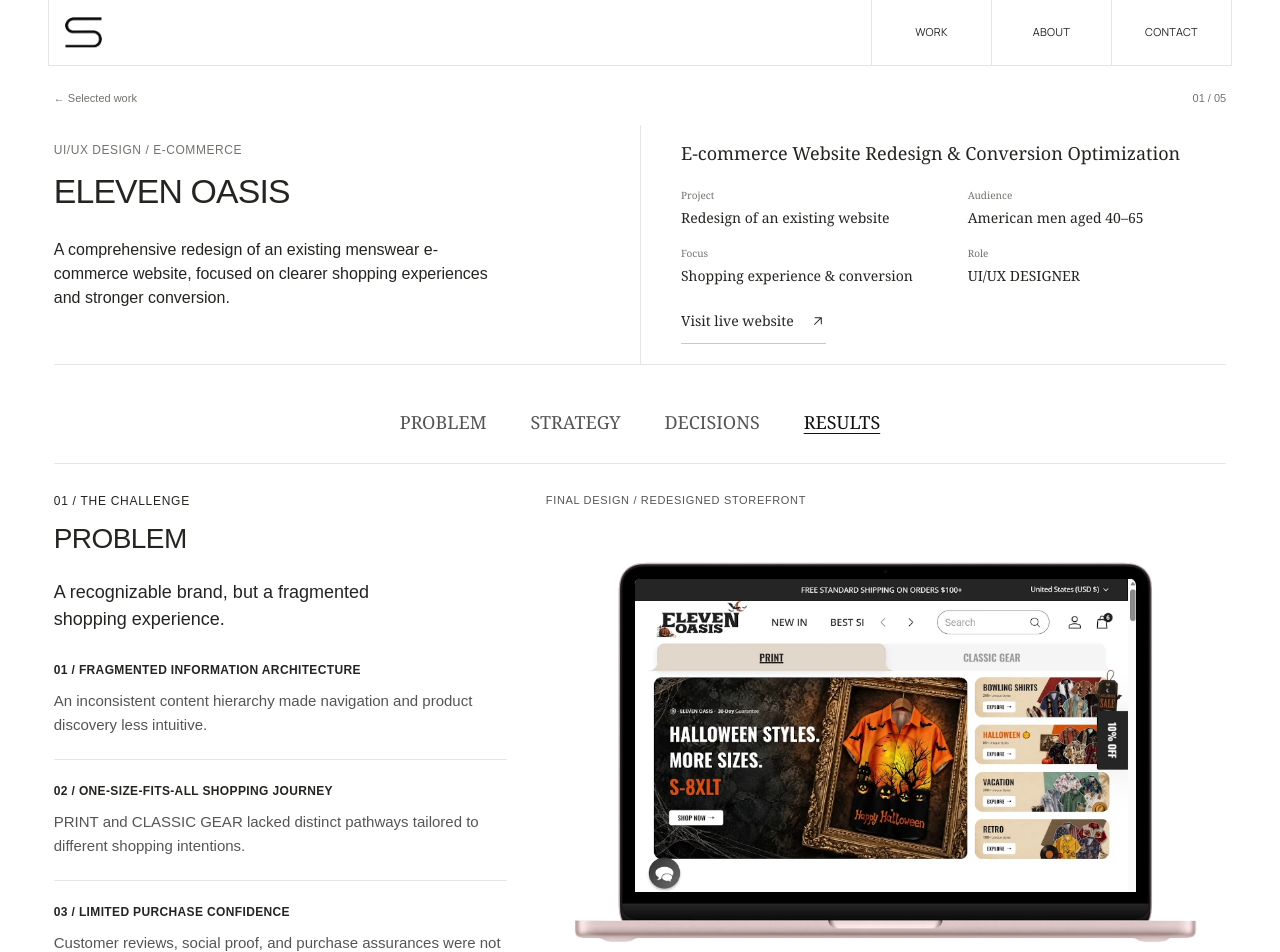
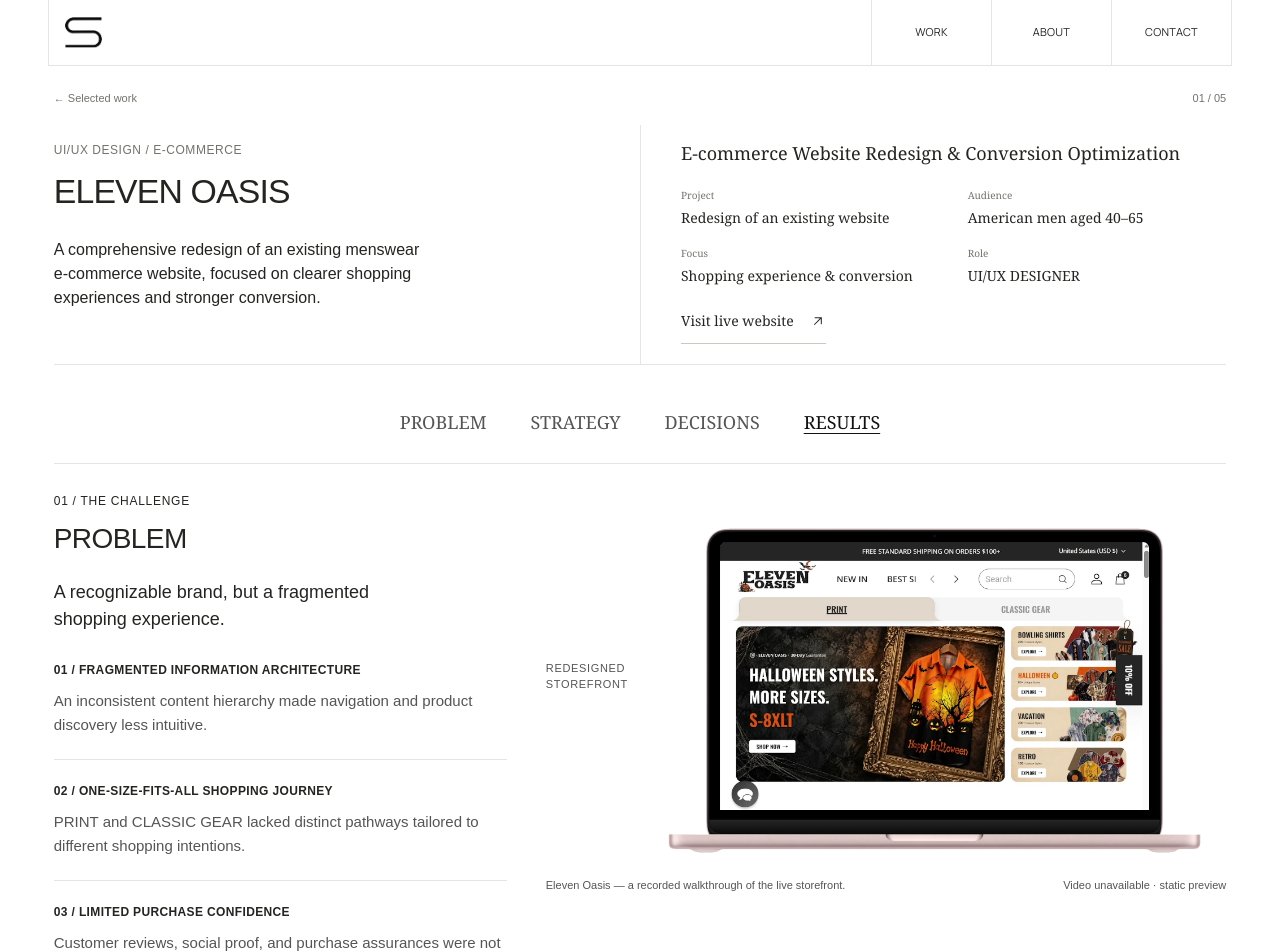
Before and after one commit to Sylviamu333/shanmu-portfolio, a Next.js app: page /work/eleven-oasis in a window 1280 px wide. Shown: the top 952 px of the page. Built offline with nearby package versions, Linux system fonts and the light colour scheme.

Commit message:
Refine Eleven Oasis word wrapping and screen-aligned label

```diff
--- a/src/components/ElevenOasisIntroduction.tsx
+++ b/src/components/ElevenOasisIntroduction.tsx
@@ -9,7 +9,11 @@
         <div className="eleven-introduction-title">
           <p className="eleven-introduction-category">UI/UX DESIGN / E-COMMERCE</p>
           <h1>{project.title}</h1>
-          <p className="eleven-introduction-body">{project.description}</p>
+          <p className="eleven-introduction-body">{project.description.split(/(\be-commerce\b)/i).map((part, index) =>
+            part.toLowerCase() === "e-commerce"
+              ? <span className="eleven-introduction-nowrap" key={index}>{part}</span>
+              : part,
+          )}</p>
         </div>
         <div className="eleven-introduction-details">
           <p className="eleven-introduction-summary">{project.subtitle}</p>
--- a/src/components/eleven-oasis/ElevenOasisCaseStudy.css
+++ b/src/components/eleven-oasis/ElevenOasisCaseStudy.css
@@ -12,7 +12,6 @@
 .eleven-case-study .eleven-main-section { scroll-margin-top: 0; }
 .eleven-study-heading > p,
 .eleven-study-heading > h2:only-child { font: 400 12px/1.5 Arial, Helvetica, sans-serif; letter-spacing: .06em; }
-.eleven-preview-label { width: min(100%, 1200px); margin: 0 auto 12px; color: #555; font: 400 11px/1.5 Arial, Helvetica, sans-serif; letter-spacing: .06em; }
 .eleven-problem { display: grid; grid-template-columns: minmax(0, 2fr) minmax(0, 3fr); gap: clamp(24px, 3vw, 48px); padding-top: 28px; }
 .eleven-case-study > .eleven-problem { margin-top: 0; }
 .eleven-problem .eleven-study-heading { padding: 0; }
--- a/src/components/eleven-oasis/ElevenOasisCaseStudy.tsx
+++ b/src/components/eleven-oasis/ElevenOasisCaseStudy.tsx
@@ -45,7 +45,6 @@
           </ol>
         </div>
         <div className="eleven-project-preview">
-          <p className="eleven-preview-label">FINAL DESIGN / REDESIGNED STOREFRONT</p>
           <ElevenOasisMacbookVideo />
         </div>
       </section>
--- a/src/components/eleven-oasis/ElevenOasisMacbookVideo.css
+++ b/src/components/eleven-oasis/ElevenOasisMacbookVideo.css
@@ -1,4 +1,19 @@
 .eleven-macbook-showcase { width: min(100%, 1200px); margin: 0 auto 28px; }
+.eleven-macbook-composition { min-width: 0; }
+.eleven-preview-label { margin: 0 0 12px; color: #555; font: 400 11px/1.5 Arial, Helvetica, sans-serif; letter-spacing: .06em; }
+@media (min-width: 1001px) {
+  .eleven-macbook-composition {
+    display: grid;
+    grid-template-columns: min-content minmax(0, 1fr);
+    /* Active picture in the original 1600 × 1020 artwork: y 139, h 736.25.
+       Center the side label in that row, excluding the caption and base. */
+    grid-template-rows: 139fr 736.25fr 144.75fr;
+    column-gap: 16px;
+  }
+  .eleven-macbook-label-rail { grid-column: 1; grid-row: 2; align-self: center; }
+  .eleven-macbook-label-rail .eleven-preview-label { margin: 0; }
+  .eleven-macbook-composition > .eleven-macbook-device { grid-column: 2; grid-row: 1 / 4; min-width: 0; }
+}
 .eleven-macbook-device { position: relative; width: 100%; aspect-ratio: 1600 / 1020; isolation: isolate; }
 /* Original 1600 × 1020 coordinates: x 208, y 137, w 1180, h 742.
    This outer opening includes black overscan beneath the unchanged bezel. */
--- a/src/components/eleven-oasis/ElevenOasisMacbookVideo.tsx
+++ b/src/components/eleven-oasis/ElevenOasisMacbookVideo.tsx
@@ -107,6 +107,10 @@
 
   return (
     <figure ref={root} className="eleven-macbook-showcase" aria-describedby={description}>
+      <div className="eleven-macbook-composition">
+        <div className="eleven-macbook-label-rail">
+          <p className="eleven-preview-label">REDESIGNED STOREFRONT</p>
+        </div>
         <div className="eleven-macbook-device" data-playback={playback}>
           <div className="eleven-macbook-display">
             <div className="eleven-macbook-picture" style={{ backgroundImage: `url("${demo.poster}")` }}>
@@ -139,6 +143,7 @@
             alt="Eleven Oasis website demo inside the original MacBook frame"
           />
         </div>
+      </div>
       <figcaption>
         <span id={description}>Eleven Oasis — a recorded walkthrough of the live storefront.</span>
         {playback === "error" && <span role="status">Video unavailable · static preview</span>}
```
Lines whose indentation alone changed are shown as unchanged.
